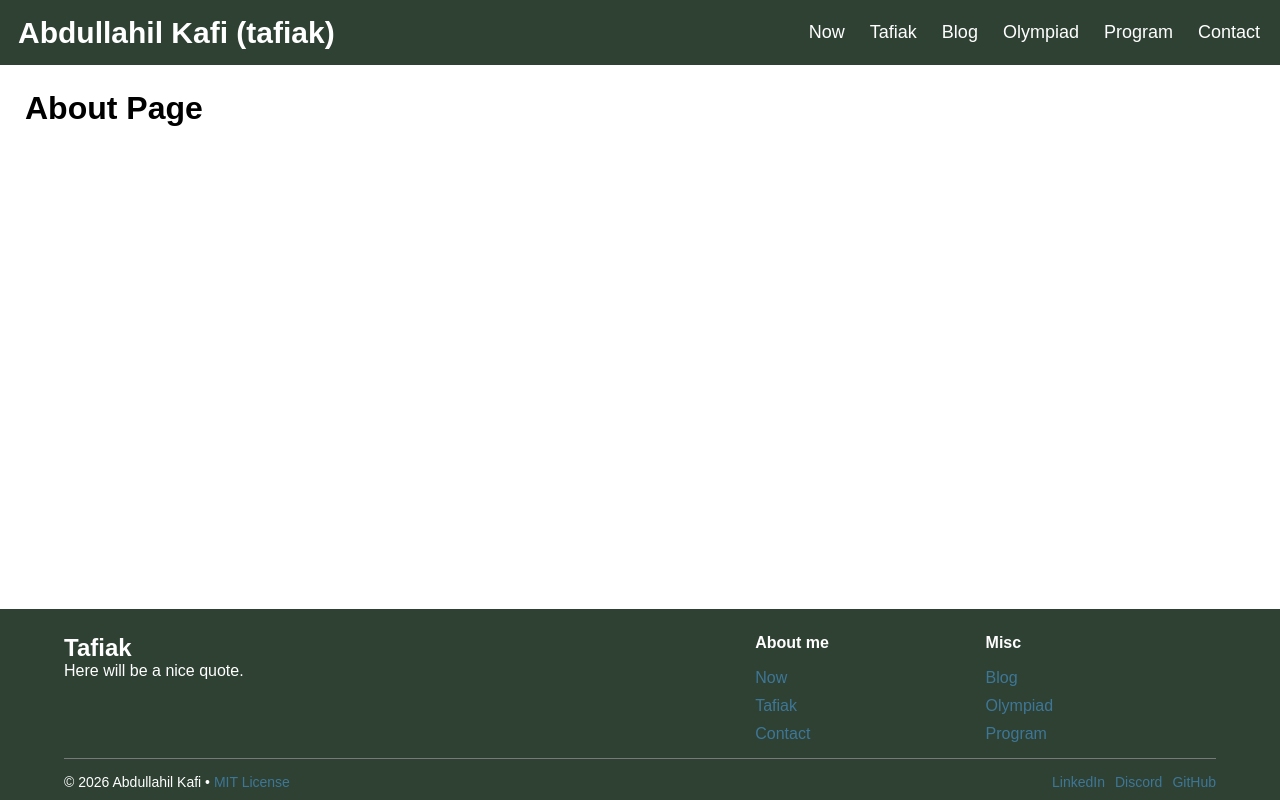
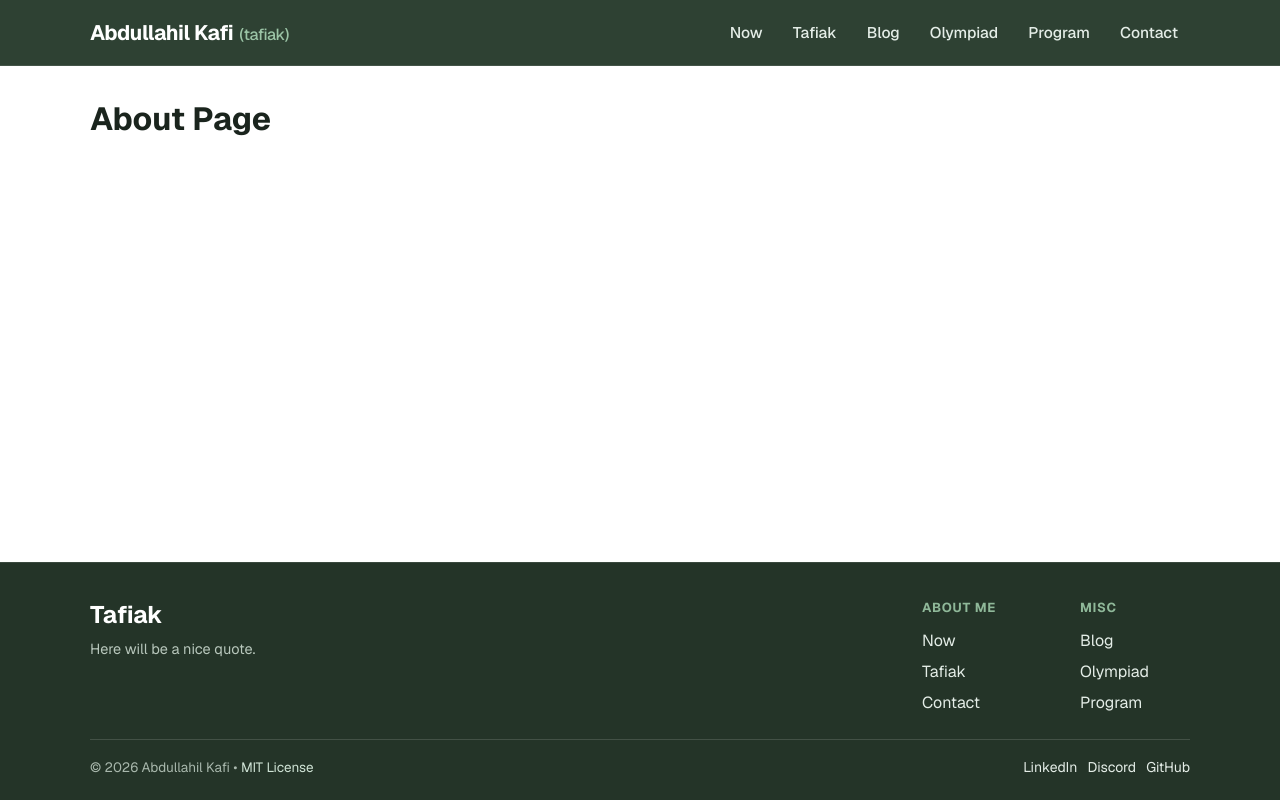
Before and after one commit to Tafi-ak/tafiak-web, a Next.js app: page / in a window 1280 px wide. Built offline with nearby package versions, Linux system fonts and the light colour scheme.

Commit message:
polished

```diff
--- a/src/app/globals.css
+++ b/src/app/globals.css
@@ -1,20 +1,20 @@
-
 *, *::before, *::after {
   margin: 0;
   padding: 0;
   box-sizing: border-box;
 }
 
-
-
 html, body {
   overscroll-behavior-y: none;
-  font-family: Arial, Helvetica, sans-serif;
+  font-family: var(--font-geist-sans), Arial, Helvetica, sans-serif;
+  color: #1a241d;
+  background-color: #ffffff;
 }
 
 .page-container {
   display: flex;
   flex-direction: column;
+  min-height: 100vh;
   min-height: 100svh;
   overflow-x: clip;
 }
@@ -23,312 +23,311 @@ html, body {
   flex: 1;
 }
 
-footer {
-  background-color: #2e4133;
-  color: white;
-  width: 100%;
-}
-
-
-footer a{
-  color: #4896d2a2;
+main {
+  width: 90%;
+  max-width: 1100px;
+  margin: 0 auto;
+  padding: 32px 0;
 }
 
 
 
-.footer-line {
+/* ==================== HEADER ==================== */
+.header-main {
+  width: 100%;
+  height: 66px;
+  background-color: #2e4133;
+  border-bottom: 1px solid rgba(255, 255, 255, 0.1);
+  color: #ffffff;
+  position: sticky;
+  top: 0;
+  z-index: 9999;
+}
+
+.header-inner {
+  width: 90%;
+  max-width: 1100px;
+  height: 100%;
+  margin: 0 auto;
+  display: flex;
+  align-items: center;
+  justify-content: space-between;
+}
+
+.header-main a.logo,
+.header-main .logo {
+  font-size: 21px;
+  font-weight: 700;
+  letter-spacing: -0.02em;
+  color: #ffffff;
+  text-decoration: none;
+  display: inline-flex;
+  align-items: baseline;
+  gap: 6px;
+}
+
+.header-main a.logo:visited,
+.header-main a.logo:hover {
+  color: #ffffff;
+  text-decoration: none;
+}
+
+.logo-handle {
+  font-size: 16px;
+  font-weight: 500;
+  color: #9bc4a6;
+}
+
+.nav-items {
+  list-style: none;
+  display: flex;
+  align-items: center;
+  gap: 6px;
+}
+
+.nav-bar .nav-items a {
+  display: inline-block;
+  font-size: 15.5px;
+  font-weight: 500;
+  color: #e4ede7;
+  text-decoration: none;
+  padding: 7px 12px;
+  border-radius: 6px;
+  transition: color 0.18s ease, background-color 0.18s ease;
+}
+
+.nav-bar .nav-items a:hover {
+  color: #ffffff;
+  background-color: rgba(255, 255, 255, 0.08);
+  text-decoration: none;
+}
+
+.nav-bar .nav-items a.active {
+  color: #a3e4b5;
+  background-color: rgba(163, 228, 181, 0.12);
+  font-weight: 600;
+}
+
+.menu-toggle {
+  display: none;
+  background: none;
   border: none;
-  border-top: 1px solid #797979;
-  width: 90%;
-  margin: 15px auto 15px;
+  cursor: pointer;
+  padding: 6px;
+  border-radius: 6px;
+  color: #ffffff;
 }
 
 
+/* ==================== FOOTER ==================== */
+footer {
+  background-color: #243428;
+  border-top: 1px solid rgba(255, 255, 255, 0.1);
+  color: #f4f7f5;
+  width: 100%;
+  padding: 36px 0 24px;
+}
 
-.footer-license-div{
+.footer-inner {
   width: 90%;
+  max-width: 1100px;
   margin: 0 auto;
-  text-align: left;
-  padding-bottom: 10px;
+}
+
+footer a {
+  color: #e4ede7;
+  text-decoration: none;
+  transition: color 0.18s ease;
+}
+
+footer a:hover {
+  color: #a3e4b5;
+  text-decoration: underline;
+  text-underline-offset: 4px;
+}
+
+
+.footer-main-content {
   display: flex;
   justify-content: space-between;
+  align-items: flex-start;
+  gap: 32px;
+}
+
+.footer-brand {
+  width: 55%;
+}
+
+.footer-brand h2 {
+  font-size: 24px;
+  font-weight: 700;
+  color: #ffffff;
+  margin-bottom: 8px;
+}
+
+.footer-quote {
+  font-size: 14.5px;
+  line-height: 1.55;
+  color: #b8c7bc;
+  max-width: 340px;
+}
+
+.footer-nav-stuffs {
+  width: 45%;
+  display: flex;
+  justify-content: flex-end;
+  gap: 48px;
+}
+
+.footer-nav-things-1,
+.footer-nav-things-2 {
+  min-width: 110px;
+}
+
+.footer-nav-things-1 h4,
+.footer-nav-things-2 h4 {
+  font-size: 13px;
+  font-weight: 700;
+  text-transform: uppercase;
+  letter-spacing: 0.06em;
+  color: #8fb899;
+  margin-bottom: 14px;
+}
+
+.footer-nav-things-1 ul,
+.footer-nav-things-2 ul {
+  list-style: none;
+  display: grid;
+  gap: 10px;
+}
+
+.footer-line {
+  border: none;
+  border-top: 1px solid rgba(255, 255, 255, 0.14);
+  width: 100%;
+  margin: 26px 0 18px;
+}
+
+.footer-license-div {
+  width: 100%;
+  display: flex;
+  justify-content: space-between;
+  align-items: center;
+  gap: 14px;
+}
+
+.footer-copyright-text {
+  font-size: 13.5px;
+  color: #a9b8ad;
+}
+
+.footer-copyright-text a {
+  color: #cfe3d5;
+}
+
+.footer-social-links {
+  display: flex;
+  align-items: center;
+  gap: 10px;
+  font-size: 14px;
+}
+
+.footer-dot {
+  color: #6b8071;
+  user-select: none;
 }
 
 
 
 
-
-.footer-copyright-text{
-  font-size: 14px;
-}
-
-
-
-
-.footer-social-links{
-  display: flex;
-  gap: 10px;
-  font-size: 14px;
-}
-
-
-
-
-.footer-main-content{
-  width: 90%;
-  margin: 25px auto 15px;
-  display: flex;
-}
-
-
-
-
-.footer-brand{
-  width: 60%;
-}
-
-
-.footer-nav-stuffs{
-  width: 40%;
-  display: flex;
-  list-style: none;
-}
-
-.footer-nav-things-1, .footer-nav-things-2{
-  width: 50%;
-}
-
-
-.footer-nav-things-1 nav, .footer-nav-things-2 nav{
-  display: grid;
-  gap: 10px 0px;
-  margin-top: 17px;
-}
-
-
-
-
-
-
-
-
-
-
-
-
-
-
-
-
-
-
-
-
-
-
-
-
-
-
-
-
-
-
-
-
-
-header a, footer a{
-    text-decoration: none;
-    cursor: pointer;
-}
-
-header a:hover, footer a:hover{
-    text-decoration: underline;
-}
-
-
-
-
-
-
-
-
-
-
-
-
-
-
-
-
-
-
-
-
-main{
-    padding: 25px;
-    box-sizing: border-box;
-    width: 100%;
-}
-
-
-
-/* Desktop Layout */
-.header-main{
-    width: 100%;
-    height: 65px;
-    background-color: #2e4133;
-    display: flex;
-    align-items: center;
-    justify-content: space-between;
-    color: white;
-    position: relative;
-    align-items: center;
-    position: sticky;
-    top: 0;
-    z-index: 9999;
-}
-
-
-
-
-
-
-
-
-.header-main .logo{
-    margin-left: 15px;
-    font-size: 30px;
-    color: white;
-    padding: 3px;
-}
-
-
-.header-main .logo a{
-    color: white;
-}
-
-
-
-
-.nav-items{
-    list-style: none;
-    font-size: 18px;
-    display: flex;
-    gap: 25px;
-    padding-right: 20px;
-    box-sizing: border-box;
-}
-
-.nav-bar .nav-items a{
-    color: white;
-}
-
-/* Hide 3-line button on desktop */
-.menu-toggle {
-  display: none;
-  background: none;
-  border: none;
-  cursor: pointer;
-  padding: 4px;
-  margin-right: 15px;
-  color: white;
-}
-
-
-
-
-
-
-
-
-
-
-
-
-
-
-
-
+/* ==================== MOBILE RESPONSIVE ==================== */
 @media (max-width: 768px) {
-  .header-main .logo{
-        font-size: 22px;
+  .header-main .logo {
+    margin-left: 0; /* Aligns with .header-inner (90% width) */
+    font-size: 19px;
   }
 
   .header-main .menu-toggle {
     display: flex;
     align-items: center;
     justify-content: center;
-    background: none;
-    border: none;
-    cursor: pointer;
+    margin-right: 0; /* Aligns toggle icon with the right 90% edge */
     z-index: 1001;
   }
 
-  /* Hidden by default on mobile */
   .header-main .nav-items {
     display: none;
     flex-direction: column;
+    align-items: stretch;
     position: absolute;
     top: 100%;
     left: 0;
     width: 100%;
-    background-color: #53825ffc;
-    padding-left: 15px;
+    background-color: #293b2e;
+    border-top: 1px solid rgba(255, 255, 255, 0.1);
+    border-bottom: 1px solid rgba(255, 255, 255, 0.14);
+    box-shadow: 0 12px 24px rgba(0, 0, 0, 0.22);
+    padding: 10px 5% 16px; /* Matches the 90% container sides */
     z-index: 1000;
-    gap: 3px;
+    gap: 4px;
   }
 
-  /* Force display when open */
   .header-main .nav-items.open {
     display: flex !important;
   }
 
-  /* Ensure links inside are visible */
   .header-main .nav-items a {
     color: white;
     display: block;
-    padding: 0.5rem 0;
+    padding: 10px 12px;
+    border-radius: 6px;
+    border-bottom: 1px solid rgba(255, 255, 255, 0.06);
+  }
+
+  .header-main .nav-items li:last-child a {
+    border-bottom: none;
   }
 }
 
+@media (max-width: 640px) {
+  footer {
+    padding: 28px 0 20px;
+  }
 
+  .footer-main-content {
+    flex-direction: column;
+    align-items: center;
+    text-align: center;
+    gap: 24px;
+  }
 
-@media (max-width: 640px) {
-  /* footer copyright, social-links */
+  .footer-brand {
+    width: 100%;
+  }
+
+  .footer-quote {
+    margin: 0 auto;
+  }
+
+  .footer-nav-stuffs {
+    width: 100%;
+    justify-content: center;
+    gap: 56px;
+    text-align: left;
+  }
+
+  .footer-nav-things-1,
+  .footer-nav-things-2 {
+    min-width: auto;
+  }
+
+  .footer-line {
+    margin: 20px 0 16px;
+  }
+
   .footer-license-div {
     flex-direction: column-reverse;
-    align-items: center;
     text-align: center;
     gap: 10px;
   }
-
-  .footer-license-div p{
-    font-size: 14px;
-  }
-
-  .footer-social-links {
-    justify-content: center;
-    gap: 10px;
-  }
-
-
-
-
-  /* footer brand, nav-stuffs */
-  .footer-brand{
-    width: 100%;
-    text-align: center;
-  }
-  .footer-nav-stuffs{
-    width: 100%;
-  }
-  .footer-main-content{
-    flex-direction: column;
-    gap: 10px;
-  }
-  .footer-nav-things-1 nav, .footer-nav-things-2 nav{
-    justify-items: start;
-    gap: 12px 40px;
-  }
 }
--- a/src/app/layout.tsx
+++ b/src/app/layout.tsx
@@ -29,7 +29,7 @@ export default function RootLayout({ children }: LayoutProps<"/">) {
   return (
     <html
       lang="en"
-      className={`${geistSans.variable} ${geistMono.variable} h-full antialiased`}
+      className={`${geistSans.variable} ${geistMono.variable} antialiased`}
     >
       <body>
 
--- a/src/components/Footer.tsx
+++ b/src/components/Footer.tsx
@@ -13,51 +13,79 @@ export default function Footer() {
   return (
 
     <footer>
-
+      <div className="footer-inner">
         <div className="footer-main-content">
           <div className="footer-brand">
             <h2>Tafiak</h2>
-          Here will be a nice quote.
+            <p className="footer-quote">Here will be a nice quote.</p>
           </div>
 
           <div className="footer-nav-stuffs">
             <div className="footer-nav-things-1">
               <h4>About me</h4>
               <nav>
+                <ul>
                   <li><Link href="/now">Now</Link></li>
                   <li><Link href="/tafiak">Tafiak</Link></li>
-
                   <li><Link href="/contact">Contact</Link></li>
-
+                </ul>
               </nav>
             </div>
 
             <div className="footer-nav-things-2">
               <h4>Misc</h4>
               <nav>
+                <ul>
                   <li><Link href="/blog">Blog</Link></li>
                   <li><Link href="/olympiad">Olympiad</Link></li>
                   <li><Link href="/program">Program</Link></li>
+                </ul>
               </nav>
             </div>
-
           </div>
         </div>
 
-      <hr className="footer-line"/>
+        <hr className="footer-line" />
+
         <div className="footer-license-div">
           <p className="footer-copyright-text">
-          &copy; {year} Abdullahil Kafi &bull; <a href="https://github.com/Tafi-ak/tafiak-web/blob/main/LICENSE" target="_blank" rel="noopener noreferrer"> MIT License</a>
+            &copy; {year} Abdullahil Kafi &bull;{" "}
+            <a
+              href="https://github.com/Tafi-ak/tafiak-web/blob/main/LICENSE"
+              target="_blank"
+              rel="noopener noreferrer"
+            >
+              MIT License
+            </a>
           </p>
 
           <div className="footer-social-links">
-          <a href="https://www.linkedin.com/in/abdullahilkafi" target="_blank" rel="noopener noreferrer">LinkedIn</a>
-          <a href="https://discord.com/users/819907792935976992" target="_blank" rel="noopener noreferrer">Discord</a>
-          <a href="https://github.com/Tafi-ak" target="_blank" rel="noopener noreferrer">GitHub</a>
+            <a
+              href="https://www.linkedin.com/in/abdullahilkafi"
+              target="_blank"
+              rel="noopener noreferrer"
+            >
+              LinkedIn
+            </a>
+            <a
+              href="https://discord.com/users/819907792935976992"
+              target="_blank"
+              rel="noopener noreferrer"
+            >
+              Discord
+            </a>
+            <a
+              href="https://github.com/Tafi-ak"
+              target="_blank"
+              rel="noopener noreferrer"
+            >
+              GitHub
+            </a>
           </div>
         </div>
+      </div>
+    </footer>
 
-    </footer>
 
   );
 }
--- a/src/components/Header.tsx
+++ b/src/components/Header.tsx
@@ -2,49 +2,94 @@
 
 import { useState } from "react";
 import Link from "next/link";
+import { usePathname } from "next/navigation";
+
+const navLinks = [
+  { href: "/now", label: "Now" },
+  { href: "/tafiak", label: "Tafiak" },
+  { href: "/blog", label: "Blog" },
+  { href: "/olympiad", label: "Olympiad" },
+  { href: "/program", label: "Program" },
+  { href: "/contact", label: "Contact" },
+];
 
 export default function Header() {
   const [isOpen, setIsOpen] = useState(false);
+  const pathname = usePathname();
 
-  const toggleMenu = () => setIsOpen(!isOpen);
+  const toggleMenu = () => setIsOpen((prev) => !prev);
   const closeMenu = () => setIsOpen(false);
 
   return (
     <header className="header-main">
-      <h1 className="logo"><Link href="/">Abdullahil Kafi (tafiak)</Link></h1>
+      <div className="header-inner">
+        <Link href="/" className="logo" onClick={closeMenu}>
+          Abdullahil Kafi <span className="logo-handle">(tafiak)</span>
+        </Link>
 
-
-      <nav className="nav-bar">
-        {/* Mobile Toggle Button: Shows 3-line bar when closed, Cross when open */}
+        <nav className="nav-bar" aria-label="Main navigation">
+          {/* Mobile Toggle Button */}
           <button
+            type="button"
             className="menu-toggle"
             onClick={toggleMenu}
-          aria-label="Toggle Menu"
+            aria-label={isOpen ? "Close Menu" : "Open Menu"}
             aria-expanded={isOpen}
           >
             {isOpen ? (
-            /* Cross (X) Icon */
-            <svg width="28" height="28" viewBox="0 0 24 24" fill="none" stroke="currentColor" strokeWidth="2.5">
-              <path strokeLinecap="round" strokeLinejoin="round" d="M6 18L18 6M6 6l12 12" />
+              <svg
+                width="26"
+                height="26"
+                viewBox="0 0 24 24"
+                fill="none"
+                stroke="currentColor"
+                strokeWidth="2.2"
+              >
+                <path
+                  strokeLinecap="round"
+                  strokeLinejoin="round"
+                  d="M6 18L18 6M6 6l12 12"
+                />
               </svg>
             ) : (
-            /* 3-Line Hamburger Icon */
-            <svg width="28" height="28" viewBox="0 0 24 24" fill="none" stroke="currentColor" strokeWidth="2.5">
-              <path strokeLinecap="round" strokeLinejoin="round" d="M4 6h16M4 12h16M4 18h16" />
+              <svg
+                width="26"
+                height="26"
+                viewBox="0 0 24 24"
+                fill="none"
+                stroke="currentColor"
+                strokeWidth="2.2"
+              >
+                <path
+                  strokeLinecap="round"
+                  strokeLinejoin="round"
+                  d="M4 6h16M4 12h16M4 18h16"
+                />
               </svg>
             )}
           </button>
 
-        {/* All navigation items go inside this list */}
           <ul className={`nav-items ${isOpen ? "open" : ""}`}>
-          <li><Link href="/now" onClick={closeMenu}>Now</Link></li>
-          <li><Link href="/tafiak" onClick={closeMenu}>Tafiak</Link></li>
-          <li><Link href="/blog" onClick={closeMenu}>Blog</Link></li>
-          <li><Link href="/olympiad" onClick={closeMenu}>Olympiad</Link></li>
-          <li><Link href="/program" onClick={closeMenu}>Program</Link></li>
-          <li><Link href="/contact" onClick={closeMenu}>Contact</Link></li>
+            {navLinks.map(({ href, label }) => {
+              const isActive =
+                pathname === href || pathname.startsWith(`${href}/`);
+
+              return (
+                <li key={href}>
+                  <Link
+                    href={href}
+                    onClick={closeMenu}
+                    className={isActive ? "active" : ""}
+                    aria-current={isActive ? "page" : undefined}
+                  >
+                    {label}
+                  </Link>
+                </li>
+              );
+            })}
           </ul>
         </nav>
+      </div>
     </header>
   );
 }
```
Lines whose indentation alone changed are shown as unchanged.
